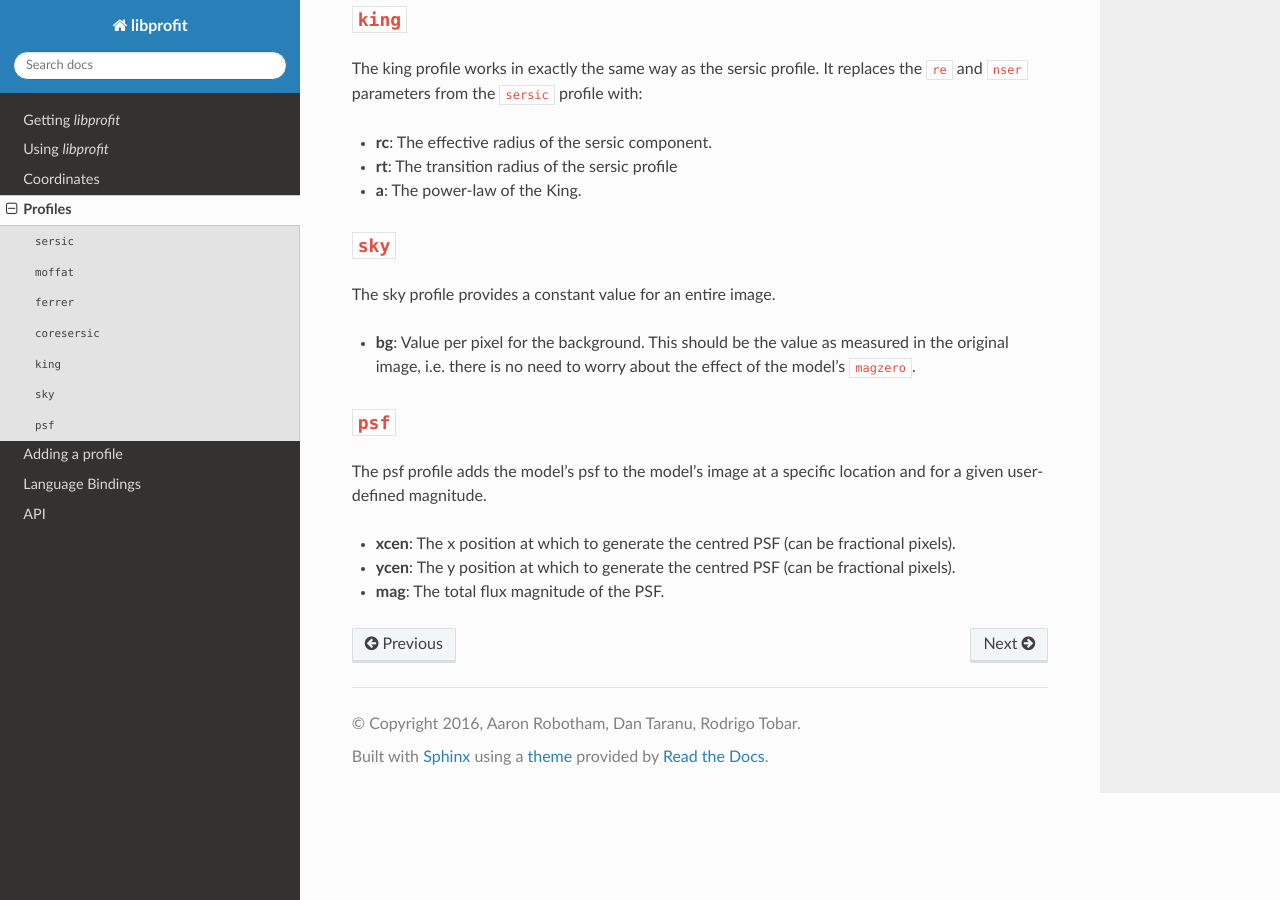
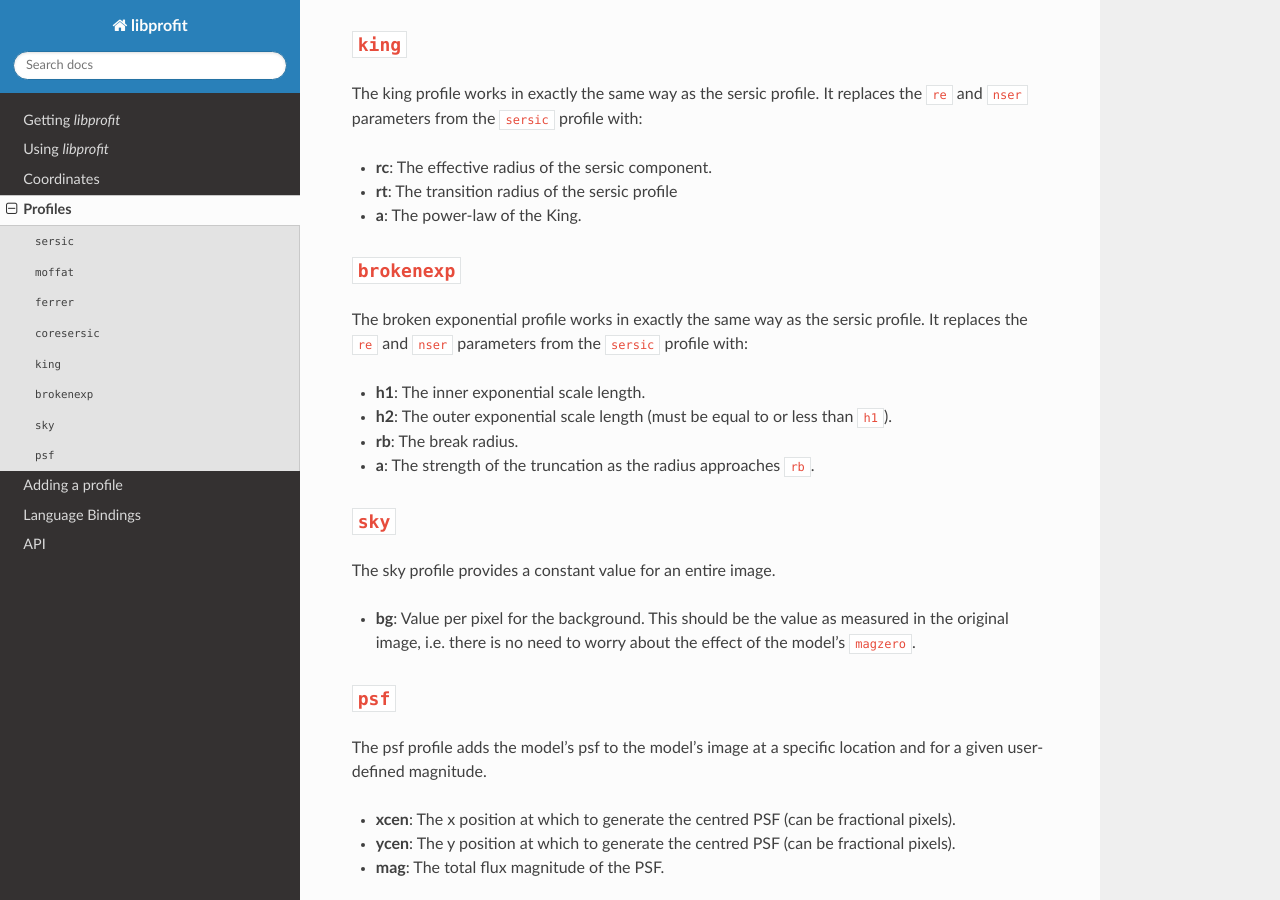
Before and after one commit to ICRAR/libprofit, a Sphinx documentation site: the page built from docs/profiles.rst, in a window 1280 px wide and 900 px high, scrolled down 2238 px. Built offline with Sphinx 7.4.7 and the Read the Docs theme 2.0.0, drawn with Linux system fonts in a browser that asks for light colours.

Commit message:
Adding documentation for new brokenexp profile
Also fixed description of parameters.

Signed-off-by: Rodrigo Tobar <rtobar@icrar.org>

```diff
--- a/docs/api.rst
+++ b/docs/api.rst
@@ -46,6 +46,9 @@ Profile classes
 .. doxygenclass:: profit::CoreSersicProfile
    :members:
 
+.. doxygenclass:: profit::BrokenExponentialProfile
+   :members:
+
 .. doxygenclass:: profit::KingProfile
    :members:
 
--- a/docs/profiles.rst
+++ b/docs/profiles.rst
@@ -107,6 +107,18 @@ with:
 * **rt**: The transition radius of the sersic profile
 * **a**: The power-law of the King.
 
+``brokenexp``
+-------------
+
+The broken exponential profile works in exactly the same way as the sersic profile.
+It replaces the ``re`` and ``nser`` parameters from the ``sersic`` profile
+with:
+
+* **h1**: The inner exponential scale length.
+* **h2**: The outer exponential scale length (must be equal to or less than ``h1``).
+* **rb**: The break radius.
+* **a**: The strength of the truncation as the radius approaches ``rb``.
+
 ``sky``
 -------
 
```
Also changed, not shown: docs/images/types.png, 1 other file.
